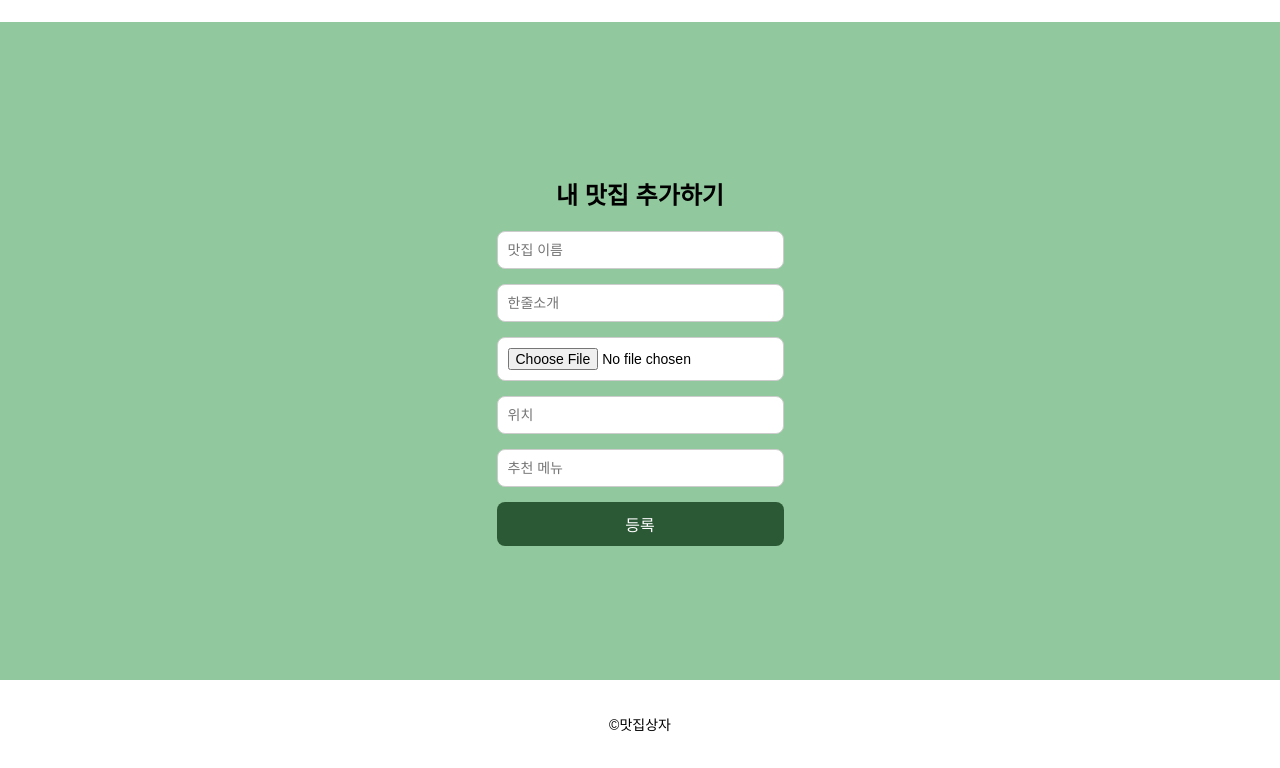
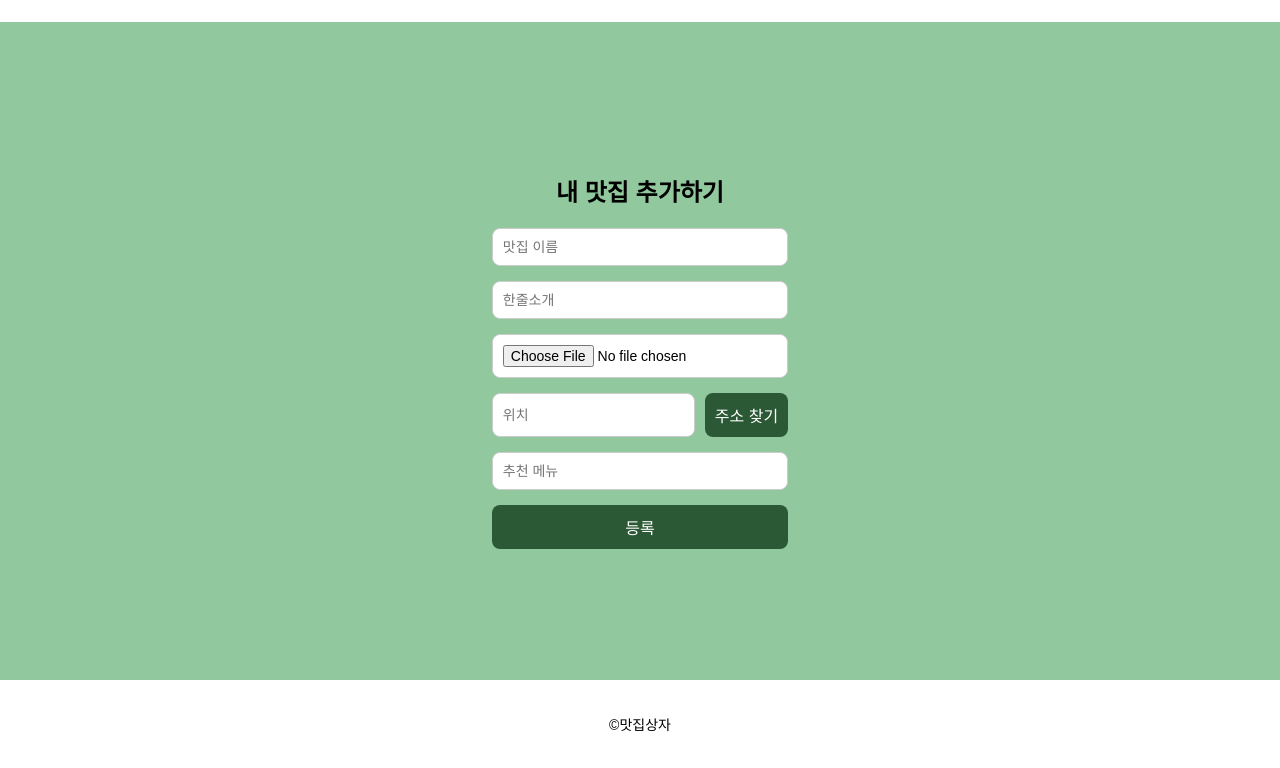
Before and after one commit to yejin0718/foodbox, a plain HTML site: page add.html in a window 1280 px wide. Shown: the part 108-876 px from the top of the page. Drawn offline with Linux system fonts and the light colour scheme.

Commit message:
맛집 저장 페이지 유효성 검사 추가

```diff
--- a/add.html
+++ b/add.html
@@ -72,7 +72,33 @@
             background-color: white;
         }
 
-        button {
+        .address-wrapper {
+            display: flex;
+            gap: 10px;
+        }
+
+        .address-wrapper input {
+            flex: 1; /* 입력창이 남은 공간을 채우도록 설정 */
+        }
+
+        .address-wrapper button {
+            padding: 10px;
+            border-radius: 8px;
+            background-color: #e0e0e0;
+            border: 1px solid #ccc;
+            cursor: pointer;
+        }
+        .address-wrapper button {
+            padding: 10px;
+            background-color: #2c5935;
+            color: white;
+            border: none;
+            border-radius: 8px;
+            cursor: pointer;
+            font-size: 16px;
+        }
+
+        #submitBTN {
             padding: 10px;
             background-color: #2c5935;
             color: white;
@@ -89,34 +115,87 @@
             color: #000;
         }
 </style>
+<script src="//t1.daumcdn.net/mapjsapi/bundle/postcode/prod/postcode.v2.js"></script>
 <script>
+        function sample6_execDaumPostcode() {
+            new daum.Postcode({
+                oncomplete: function(data) {
+                    var addr = ''; // 주소 변수
+                    var extraAddr = ''; // 참고항목 변수
+
+                    // 사용자가 선택한 주소 타입에 따라 해당 주소 값을 가져옵니다.
+                    if (data.userSelectedType === 'R') { // 사용자가 도로명 주소를 선택했을 경우
+                        addr = data.roadAddress;
+                    } else { // 사용자가 지번 주소를 선택했을 경우(J)
+                        addr = data.jibunAddress;
+                    }
+
+                    // 사용자가 선택한 주소가 도로명 타입일 때 참고항목을 조합합니다.
+                    if(data.userSelectedType === 'R'){
+                        // 법정동명이 있을 경우 추가합니다. (법정리는 제외)
+                        // 법정동의 경우 마지막 문자가 "동/로/가"로 끝납니다.
+                        if(data.bname !== '' && /[동|로|가]$/g.test(data.bname)){
+                            extraAddr += data.bname;
+                        }
+                        // 건물명이 있고, 공동주택일 경우 추가합니다.
+                        if(data.buildingName !== '' && data.apartment === 'Y'){
+                            extraAddr += (extraAddr !== '' ? ', ' + data.buildingName : data.buildingName);
+                        }
+                        // 표시할 참고항목이 있을 경우, 괄호까지 추가한 최종 문자열을 만듭니다.
+                        if(extraAddr !== ''){
+                            extraAddr = ' (' + extraAddr + ')';
+                        }
+                        // HTML에 "sample6_extraAddress" ID를 가진 요소가 없으므로 이 줄은 현재 작동하지 않습니다.
+                        // 참고주소를 표시하려면 해당 입력 필드를 추가해야 합니다.
+                        // document.getElementById("sample6_extraAddress").value = extraAddr;
+                    } else {
+                        // document.getElementById("sample6_extraAddress").value = '';
+                    }
+
+                    // 우편번호와 주소 정보를 해당 필드에 넣습니다.
+                    // HTML에 "sample6_postcode" ID를 가진 요소가 없으므로 이 줄은 현재 작동하지 않습니다.
+                    // 우편번호를 표시하려면 해당 입력 필드를 추가해야 합니다.
+                    // document.getElementById('sample6_postcode').value = data.zonecode;
+                    document.getElementById("sample6_address").value = addr;
+
+                    // HTML에 "sample6_detailAddress" ID를 가진 요소가 없으므로 이 줄은 현재 작동하지 않습니다.
+                    // 상세 주소 입력 필드를 추가하려면 해당 입력 필드를 추가해야 합니다.
+                    // document.getElementById("sample6_detailAddress").focus();
+                }
+            }).open();
+        }
+
         document.addEventListener("DOMContentLoaded", function () {
-        document.getElementById("restaurantForm").addEventListener("submit", function(e) {
+            const restaurantForm = document.getElementById("restaurantForm");
+
+            restaurantForm.addEventListener("submit", function(e) {
+                e.preventDefault();
+
                 const name = document.getElementById("name").value.trim();
                 const summary = document.getElementById("summary").value.trim();
-        const location = document.getElementById("location").value.trim();
+                const location = document.getElementById("sample6_address").value.trim();
                 const menu = document.getElementById("menu").value.trim();
                 const imageInput = document.getElementById("image");
                 const imageFile = imageInput.files[0];
 
                 if (!name || !summary || !location || !menu || !imageFile) {
                     alert("모든 필수 항목을 입력해주세요.");
-                e.preventDefault();
                     return;
                 }
-        });
 
+                // 이미지 파일 형식 유효성 검사
                 const allowedExtensions = ['jpg', 'jpeg', 'png'];
                 const fileName = imageFile.name.toLowerCase();
                 const extension = fileName.split('.').pop();
 
                 if (!allowedExtensions.includes(extension)) {
                     alert("이미지는 jpg, jpeg, png 형식만 업로드 가능합니다.");
-            e.preventDefault();
                     return;
                 }
 
-        //맛집 저장하는 로직 추가 예정
+                //맛집 저장 로직 추가예정
+                alert("맛집이 추가되었습니다.");
+            });
         });
     </script>
 </head>
@@ -139,13 +218,17 @@
             <form id="restaurantForm" novalidate>
                 <input id="name" type="text" placeholder="맛집 이름" required>
                 <input id="summary" type="text" placeholder="한줄소개" required>
-        <input id="image" type="file" placeholder="맛집 이미지">
-        <input id="location" type="text" placeholder="위치" required>
+                <input id="image" type="file" placeholder="맛집 이미지" accept=".jpg, .jpeg, .png" required>
+                <div class="address-wrapper">
+                    <input id="sample6_address" type="text" placeholder="위치" readonly required>
+                    <button type="button" onclick="sample6_execDaumPostcode()">주소 찾기</button>
+                </div>
                 <input id="menu" type="text" placeholder="추천 메뉴" required>
-        <button type="submit">등록</button>
+                <button id="submitBTN" type="submit">등록</button>
             </form>
         </section>
     </main>
+
     <footer>
         <p>©맛집상자</p>
     </footer>
```
Lines whose indentation alone changed are shown as unchanged.
